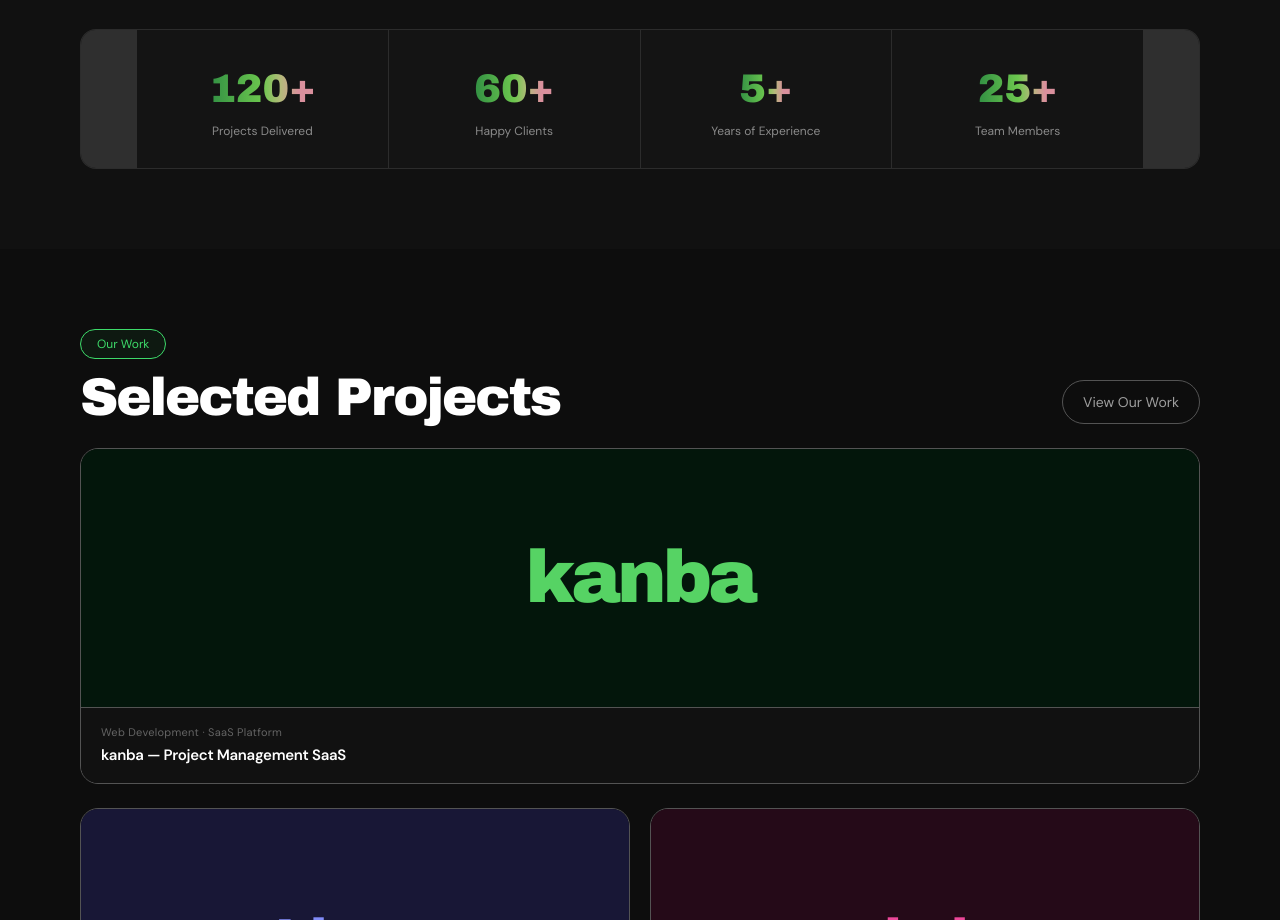
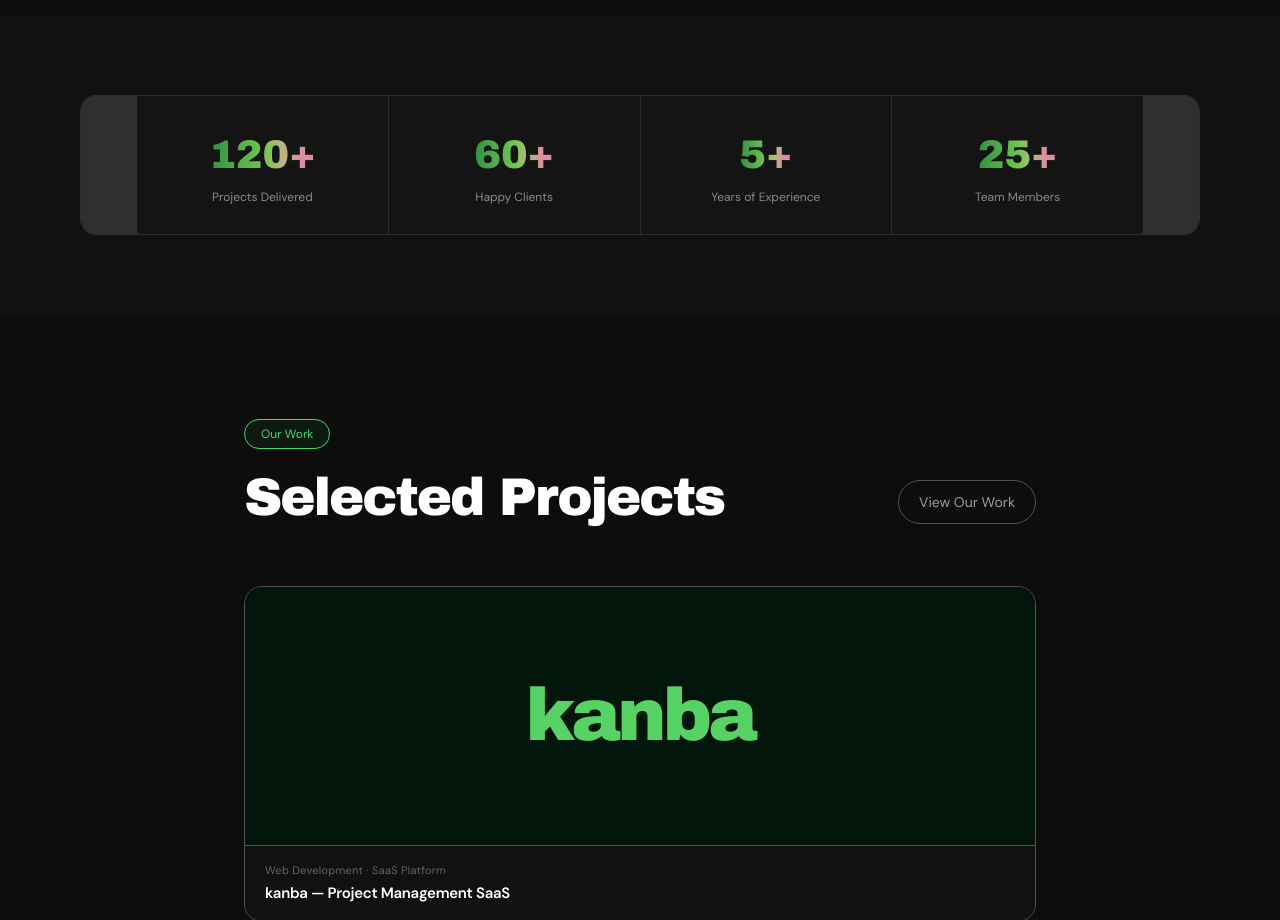
Before and after one commit to IbrahimChaudhary/arzen-nextjs-landing-page, a Next.js app: page / in a window 1280 px wide. Shown: the part 1880-2800 px from the top of the page. Built offline with nearby package versions, Linux system fonts and the light colour scheme.

Commit message:
add animations

```diff
--- a/app/components/Features.tsx
+++ b/app/components/Features.tsx
@@ -28,8 +28,8 @@ const Services = () => {
     <div className="bg-[#0d0d0d] text-white py-[104px] px-[200px] flex flex-col gap-[38px]">
       {/* Top */}
         <SDG />
-        <div className="flex items-end justify-between gap-">
-          <h2 className="font-archivo-black text-[53px] leading-tight max-w-[500px]">
+        <div className="flex items-end justify-between gap-[188px]">
+          <h2 className="font-archivo-black text-[53px] leading-tight">
             End-to-end
             <br />
             Digital Solutions
--- /dev/null
+++ b/app/components/ProjectCard.tsx
@@ -0,0 +1,92 @@
+"use client";
+
+import { motion } from "framer-motion";
+
+interface ProjectCardProps {
+  project: {
+    bg: string;
+    text: string;
+    size?: string;
+    logo: React.ReactNode;
+    category: string;
+    title: string;
+  };
+}
+
+const ProjectCard = ({ project }: ProjectCardProps) => {
+  return (
+    <motion.div
+      whileHover={{
+        y: -6,
+        boxShadow: "0 20px 40px rgba(0,0,0,0.4)",
+      }}
+      transition={{
+        type: "spring",
+        stiffness: 300,
+        damping: 20,
+      }}
+      className="
+        group
+        overflow-hidden
+        rounded-[18px]
+        border border-border
+        bg-[#111]
+        hover:border-white/20
+        transition-all duration-300
+        cursor-pointer
+      "
+    >
+      {/* Preview */}
+      <div
+        className={`
+          ${project.bg}
+          h-[258px]
+          flex items-center justify-center
+          relative overflow-hidden
+        `}
+      >
+        <span
+          className={`
+            ${project.text}
+            font-heading
+            tracking-[-0.05em]
+            transition-transform duration-500
+            group-hover:scale-105
+            ${project.size === "large" ? "text-[74px]" : "text-[52px]"}
+          `}
+        >
+          {project.logo}
+        </span>
+
+        {/* subtle glow */}
+        <div
+          className="
+            absolute inset-0
+            opacity-0 group-hover:opacity-100
+            transition-opacity duration-500
+            bg-[radial-gradient(circle_at_center,rgba(255,255,255,0.04),transparent_70%)]
+          "
+        />
+      </div>
+
+      {/* Content */}
+      <div
+        className="
+          border-t border-border
+          bg-[#111]
+          px-5 py-4
+        "
+      >
+        <p className="text-[11px] tracking-wide text-white/35 mb-1">
+          {project.category}
+        </p>
+
+        <h3 className="text-[15px] font-semibold tracking-[-0.02em]">
+          {project.title}
+        </h3>
+      </div>
+    </motion.div>
+  );
+};
+
+export default ProjectCard;
--- a/app/components/Projects.tsx
+++ b/app/components/Projects.tsx
@@ -1,4 +1,5 @@
 import SDG from "./ui/SDG";
+import ProjectCard from "./ProjectCard";
 
 const projects = [
   {
@@ -29,12 +30,14 @@ const projects = [
 
 const Projects = () => {
   return (
-    <section className="bg-[#0D0D0D] text-white px-5 md:px-10 lg:px-20 py-20">
+    <section className="bg-[#0D0D0D] text-white py-[104px] px-5 md:px-[244px]">
       <div className="max-w-[1400px] mx-auto flex flex-col gap-6">
         {/* Header */}
-        <div className="flex items-end justify-between gap-6">
-          <div className="flex flex-col gap-3">
+        <div className="flex items-end justify-between gap-6 mb-[38px]">
+          <div className="flex flex-col">
+            <div className="mb-[15px]">
               <SDG title="Our Work" />
+            </div>
 
             <h2 className="font-heading text-[38px] md:text-[53px] leading-none tracking-[-0.04em]">
               Selected Projects
@@ -58,6 +61,7 @@ const Projects = () => {
           </button>
         </div>
 
+        <div className="flex flex-col gap-[20px]">
           {/* Featured Project */}
           <ProjectCard project={projects[0]} />
 
@@ -65,6 +69,7 @@ const Projects = () => {
           <div className="grid grid-cols-1 md:grid-cols-2 gap-5">
             <ProjectCard project={projects[1]} />
             <ProjectCard project={projects[2]} />
+          </div>
         </div>
 
         {/* CTA */}
@@ -135,69 +140,3 @@ interface ProjectCardProps {
     size: string;
   };
 }
-
-const ProjectCard = ({ project }: ProjectCardProps) => {
-  return (
-    <div
-      className="
-        group
-        overflow-hidden
-        rounded-[18px]
-        border border-border
-        bg-[#111]
-        hover:border-white/20
-        transition-all duration-300
-      "
-    >
-      {/* Preview */}
-      <div
-        className={`
-          ${project.bg}
-          ${project.size === "large" ? "h-[258px]" : "h-[258px]"}
-          flex items-center justify-center
-          relative overflow-hidden
-        `}
-      >
-        <span
-          className={`
-            ${project.text}
-            font-heading
-            tracking-[-0.05em]
-            transition-transform duration-500
-            group-hover:scale-105
-            ${project.size === "large" ? "text-[74px]" : "text-[52px]"}
-          `}
-        >
-          {project.logo}
-        </span>
-
-        {/* subtle glow */}
-        <div
-          className="
-            absolute inset-0
-            opacity-0 group-hover:opacity-100
-            transition-opacity duration-500
-            bg-[radial-gradient(circle_at_center,rgba(255,255,255,0.04),transparent_70%)]
-          "
-        />
-      </div>
-
-      {/* Content */}
-      <div
-        className="
-          border-t border-border
-          bg-[#111]
-          px-5 py-4
-        "
-      >
-        <p className="text-[11px] tracking-wide text-white/35 mb-1">
-          {project.category}
-        </p>
-
-        <h3 className="text-[15px] font-semibold tracking-[-0.02em]">
-          {project.title}
-        </h3>
-      </div>
-    </div>
-  );
-};
--- a/app/components/Stats.tsx
+++ b/app/components/Stats.tsx
@@ -1,3 +1,6 @@
+import CountUp from "./aminations/CountUp";
+import FadeIn from "./aminations/FadeIn";
+
 const stats = [
   { value: "120+", label: "Projects Delivered" },
   { value: "60+", label: "Happy Clients" },
@@ -8,8 +11,8 @@ const stats = [
 const Stats = () => {
   return (
     <div className="bg-[#111111] p-20">
+      <FadeIn direction="up">
         <div className="h-[140px] rounded-2xl bg-[#141414] border border-white/10 flex overflow-hidden">
-
           {/* Left cap */}
           <div className="w-14 flex-shrink-0 bg-[#2F2F2F]" />
 
@@ -21,7 +24,7 @@ const Stats = () => {
                 className="flex-1 flex flex-col items-center justify-center gap-1"
               >
                 <span className="font-heading text-btn-gradient text-[40px]">
-                {s.value}
+                  <CountUp target={parseInt(s.value)} suffix="+" />
                 </span>
                 <span className="text-xs text-white/50">{s.label}</span>
               </div>
@@ -31,6 +34,7 @@ const Stats = () => {
           {/* Right cap */}
           <div className="w-14 flex-shrink-0 bg-[#2F2F2F]" />
         </div>
+      </FadeIn>
     </div>
   );
 };
--- /dev/null
+++ b/app/components/aminations/CountUp.tsx
@@ -0,0 +1,33 @@
+"use client";
+import { useEffect, useRef, useState } from "react";
+import { useInView } from "framer-motion";
+
+export default function CountUp({
+  target,
+  suffix = "",
+  duration = 2000,
+}: {
+  target: number;
+  suffix?: string;
+  duration?: number;
+}) {
+  const ref = useRef(null);
+  const inView = useInView(ref, { once: true });
+  const [count, setCount] = useState(0);
+
+  useEffect(() => {
+    if (!inView) return;
+    const steps = 60;
+    const increment = target / steps;
+    const interval = duration / steps;
+    let current = 0;
+    const timer = setInterval(() => {
+      current += increment;
+      if (current >= target) { setCount(target); clearInterval(timer); }
+      else setCount(Math.floor(current));
+    }, interval);
+    return () => clearInterval(timer);
+  }, [inView, target, duration]);
+
+  return <span ref={ref}>{count}{suffix}</span>;
+}
--- /dev/null
+++ b/app/components/aminations/FadeIn.tsx
@@ -0,0 +1,34 @@
+"use client";
+import { motion } from "framer-motion";
+
+export default function FadeIn({
+  children,
+  delay = 0,
+  direction = "up",
+  className = "",
+}: {
+  children: React.ReactNode;
+  delay?: number;
+  direction?: "up" | "down" | "left" | "right" | "none";
+  className?: string;
+}) {
+  const offsets = {
+    up:    { y: 32 },
+    down:  { y: -32 },
+    left:  { x: 32 },
+    right: { x: -32 },
+    none:  {},
+  };
+
+  return (
+    <motion.div
+      initial={{ opacity: 0, ...offsets[direction] }}
+      whileInView={{ opacity: 1, x: 0, y: 0 }}
+      viewport={{ once: true, amount: 0.15 }}
+      transition={{ duration: 0.7, delay, ease: [0.16, 1, 0.3, 1] }}
+      className={className}
+    >
+      {children}
+    </motion.div>
+  );
+}
--- a/app/components/ui/SDG.tsx
+++ b/app/components/ui/SDG.tsx
@@ -5,7 +5,9 @@ interface SDGProps {
 
 const SDG = ({ title = "Software · Design · Growth", classes }: SDGProps) => {
   return (
-    <span className={`inline-block w-fit border border-green-border bg-[#0E1911] rounded-full px-4 py-[6px] text-xs text-green-text ${classes}`}>
+    <span
+      className={`inline-block w-fit border border-green-border bg-[#0E1911] rounded-full px-4 py-[6px] text-xs text-green-text btn-shimmer ${classes}`}
+    >
       {title}
     </span>
   );
--- a/app/globals.css
+++ b/app/globals.css
@@ -56,3 +56,57 @@
     background-clip: text;
   }
 }
+
+.btn-cta {
+  position: relative;
+  overflow: hidden;
+}
+.btn-cta::after {
+  content: '';
+  position: absolute;
+  inset: 0;
+  background: linear-gradient(105deg, transparent 40%, rgba(255,255,255,0.12) 50%, transparent 60%);
+  transform: translateX(-100%);
+  transition: transform 0.5s ease;
+}
+.btn-cta:hover::after {
+  transform: translateX(100%);
+}
+
+.btn-shimmer {
+  position: relative;
+  overflow: hidden;
+}
+.btn-shimmer::after {
+  content: '';
+  position: absolute;
+  inset: 0;
+  background: linear-gradient(
+    105deg,
+    transparent 40%,
+    rgba(255, 255, 255, 0.12) 50%,
+    transparent 60%
+  );
+  transform: translateX(-100%);
+  transition: transform 0.5s ease;
+}
+.btn-shimmer:hover::after {
+  transform: translateX(100%);
+}
+
+.nav-link {
+  position: relative;
+}
+.nav-link::after {
+  content: '';
+  position: absolute;
+  bottom: -2px;
+  left: 0;
+  width: 0;
+  height: 1px;
+  background: #6CC74E;
+  transition: width 0.25s ease;
+}
+.nav-link:hover::after {
+  width: 100%;
+}
--- a/package.json
+++ b/package.json
@@ -9,6 +9,7 @@
     "lint": "eslint"
   },
   "dependencies": {
+    "framer-motion": "^12.40.0",
     "next": "16.2.6",
     "react": "19.2.4",
     "react-dom": "19.2.4"
```
Also changed, not shown: app/components/Header.tsx (+4 -4 lines), app/components/Hero.tsx (+10 -8 lines), 1 other file (tests, documents, lock files or other folders). Lines whose indentation alone changed are shown as unchanged.
